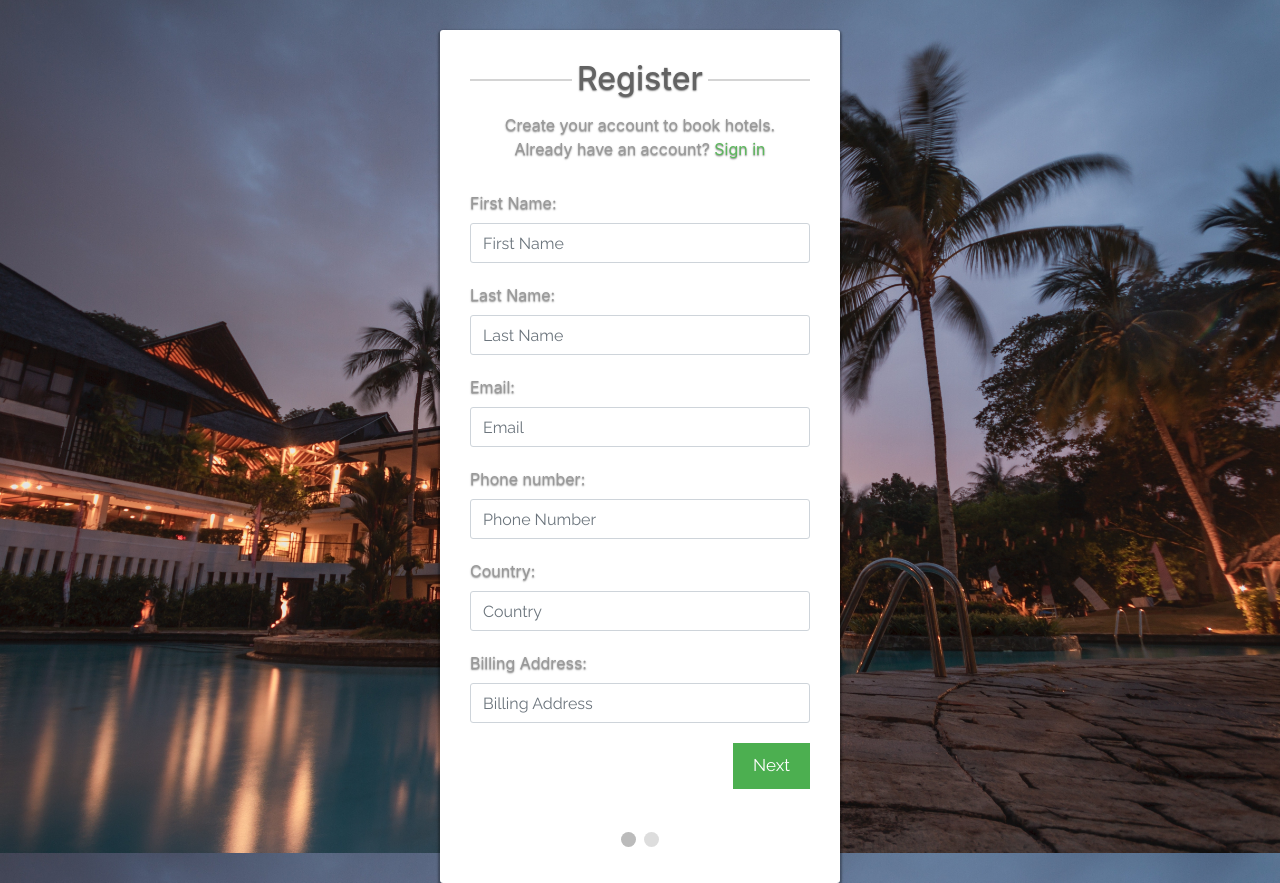
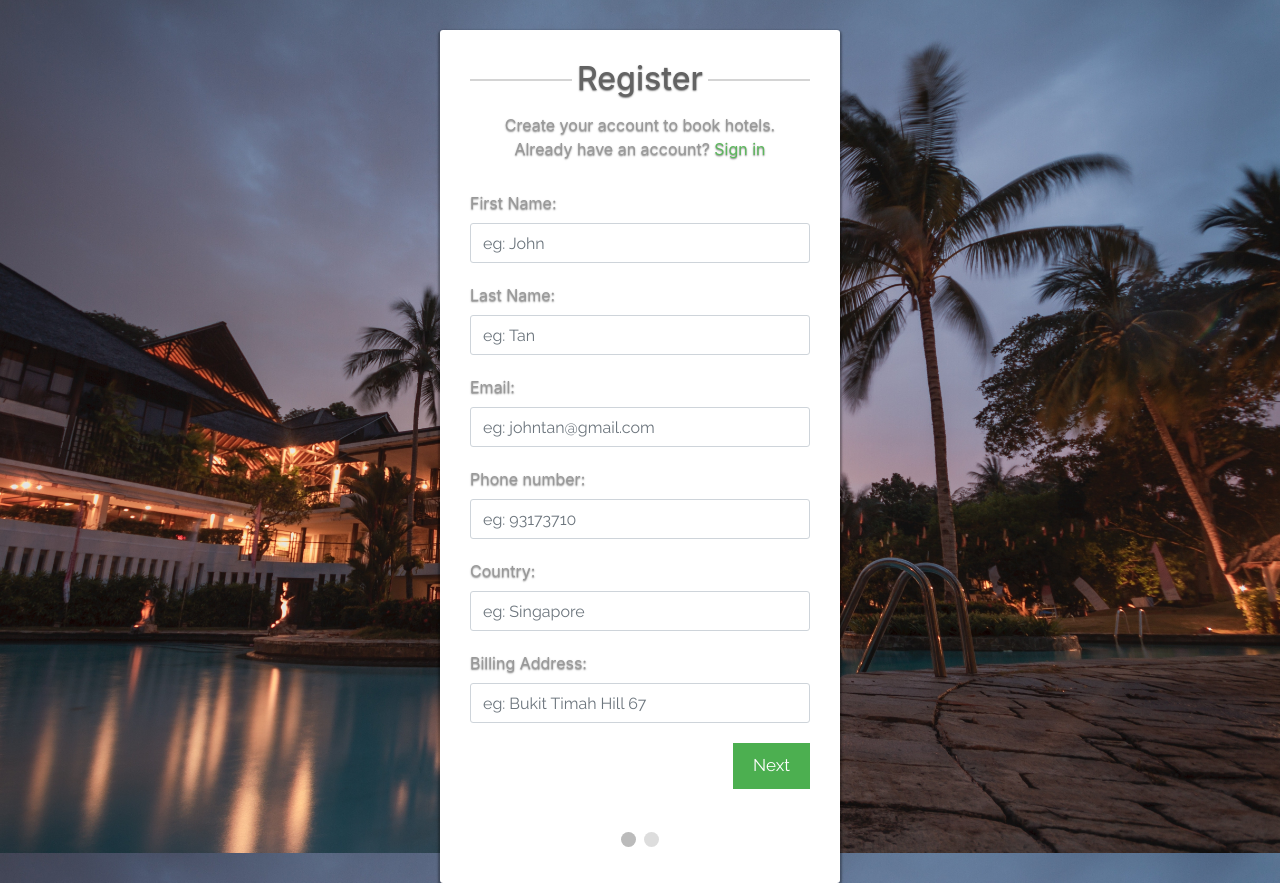
Before and after one commit to gabrielkhh/sitvago, a PHP site: page /frontend/register.php in a window 1280 px wide. Run offline with PHP 8.4, Linux system fonts and the light colour scheme; data that the repository does not hold is empty.

Commit message:
small fixes to placeholder in register.php

```diff
--- a/frontend/css/cover.css
+++ b/frontend/css/cover.css
@@ -40,7 +40,6 @@ body {
     -moz-background-size: cover;
     -o-background-size: cover;
     background-size: cover;
-
 }
 
 html {
--- a/frontend/register.php
+++ b/frontend/register.php
@@ -133,27 +133,27 @@
                         <br>Already have an account? <a href="loginpage.php">Sign in</a></p>
                     <div class="form-group">
                         <label for="fname">First Name:</label>
-                        <input type="text" class="form-control" name="fname" placeholder="First Name" id="fname" maxlength="50">
+                        <input type="text" class="form-control" name="fname" placeholder="eg: John" id="fname" maxlength="50">
                     </div>
                     <div class="form-group">
                         <label for="lname">Last Name:</label>
-                        <input type="text" class="form-control" name="lname" placeholder="Last Name" required id="lname"  maxlength="50">
+                        <input type="text" class="form-control" name="lname" placeholder="eg: Tan" required id="lname"  maxlength="50">
                     </div>
                     <div class="form-group">
                         <label for="email">Email:</label>
-                        <input type="email" class="form-control" name="email" placeholder="Email" required id="email"  maxlength="50">
+                        <input type="email" class="form-control" name="email" placeholder="eg: johntan@gmail.com" required id="email"  maxlength="50">
                     </div>
                     <div class="form-group">
                         <label for="email">Phone number:</label>
-                        <input type="number" class="form-control" name="phone_number" placeholder="Phone Number" required id="phone_number" maxlength="8">
+                        <input type="tel" class="form-control" name="phone_number" placeholder="eg: 93173710" required id="phone_number" maxlength="8">
                     </div>
                     <div class="form-group">
                         <label for="country">Country:</label>
-                        <input type="text" class="form-control" name="country" placeholder="Country" required id="country" maxlength="50">
+                        <input type="text" class="form-control" name="country" placeholder="eg: Singapore" required id="country" maxlength="50">
                     </div>
                     <div class="form-group">
                         <label for="billing_address">Billing Address:</label>
-                        <input type="text" class="form-control" name="billing_address" placeholder="Billing Address" required id="billing_address" maxlength="200">
+                        <input type="text" class="form-control" name="billing_address" placeholder="eg: Bukit Timah Hill 67" required id="billing_address" maxlength="200">
                     </div>
                 </div>
 
```
Also changed, not shown: frontend/css/booking.css (+0 -12 lines).
